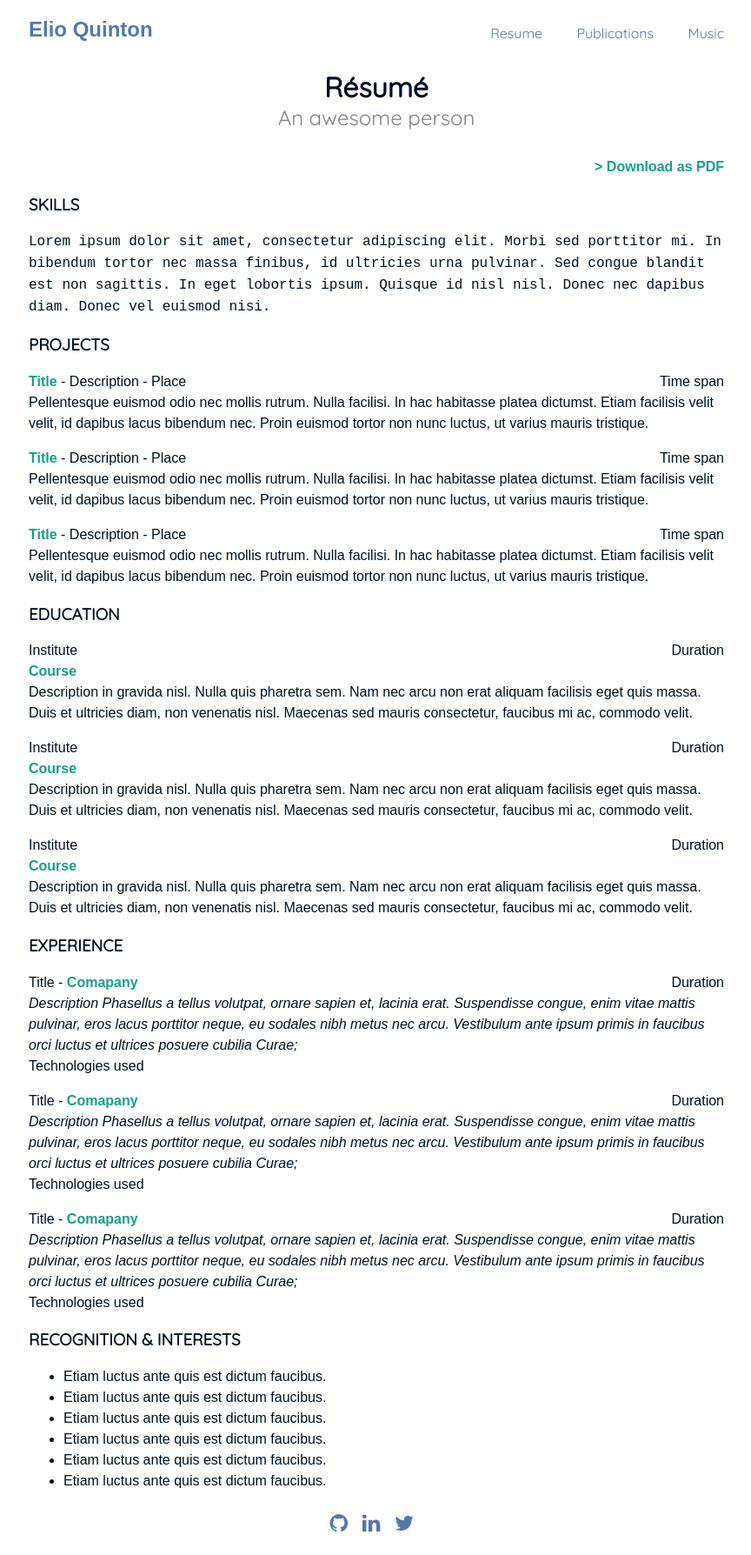
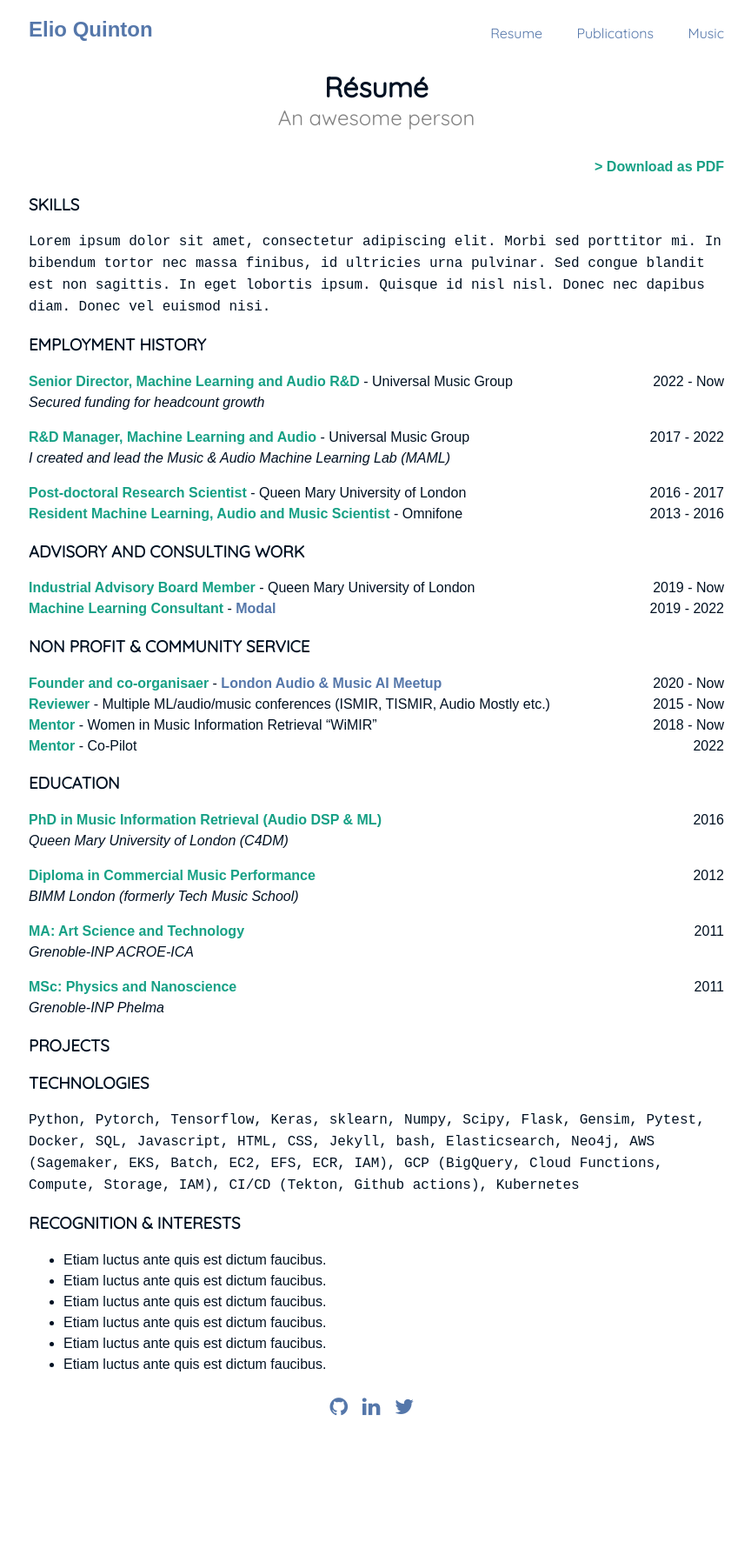
Before and after one commit to elioquinton/elioquinton.github.io, a Jekyll site: the page built from resume.md, in a window 1280 px wide. Shown: the whole page at 87% size, without its empty margins (207-1071 px from the left). Built offline with Jekyll 4.4.1, drawn with Linux system fonts in a browser that asks for light colours; after the commit the page ends 1654 px from its top, so only the background shows below that.

Commit message:
updated resume

````diff
--- a/resume.md
+++ b/resume.md
@@ -10,45 +10,50 @@ subtitle: An awesome person
 ### SKILLS
 ``` Lorem ipsum dolor sit amet, consectetur adipiscing elit. Morbi sed porttitor mi. In bibendum tortor nec massa finibus, id ultricies urna pulvinar. Sed congue blandit est non sagittis. In eget lobortis ipsum. Quisque id nisl nisl. Donec nec dapibus diam. Donec vel euismod nisi.  ```
 
-### PROJECTS
-**Title** - Description - Place <span style="float: right; ">Time span</span>
-Pellentesque euismod odio nec mollis rutrum. Nulla facilisi. In hac habitasse platea dictumst. Etiam facilisis velit velit, id dapibus lacus bibendum nec. Proin euismod tortor non nunc luctus, ut varius mauris tristique.
 
-**Title** - Description - Place <span style="float: right; ">Time span</span>
-Pellentesque euismod odio nec mollis rutrum. Nulla facilisi. In hac habitasse platea dictumst. Etiam facilisis velit velit, id dapibus lacus bibendum nec. Proin euismod tortor non nunc luctus, ut varius mauris tristique.
 
-**Title** - Description - Place <span style="float: right; ">Time span</span>
-Pellentesque euismod odio nec mollis rutrum. Nulla facilisi. In hac habitasse platea dictumst. Etiam facilisis velit velit, id dapibus lacus bibendum nec. Proin euismod tortor non nunc luctus, ut varius mauris tristique.
+### EMPLOYMENT HISTORY
+
+**Senior Director, Machine Learning and Audio R&D** - Universal Music Group <span style="float: right; ">2022 - Now</span>
+_Secured funding for headcount growth_
+
+
+**R&D Manager, Machine Learning and Audio** - Universal Music Group <span style="float: right; ">2017 - 2022</span>
+_I created and lead the Music & Audio Machine Learning Lab (MAML)_
+
+**Post-doctoral Research Scientist** - Queen Mary University of London <span style="float: right; ">2016 - 2017</span>
+**Resident Machine Learning, Audio and Music Scientist** - Omnifone <span style="float: right; ">2013 - 2016</span>
+
+### ADVISORY AND CONSULTING WORK
+
+**Industrial Advisory Board Member** - Queen Mary University of London <span style="float: right; ">2019 - Now</span>
+**Machine Learning Consultant** - [Modal](https://www.modal.org.uk) <span style="float: right; ">2019 - 2022</span>
+
+### NON PROFIT & COMMUNITY SERVICE
+**Founder and co-organisaer** - [London Audio & Music AI Meetup](https://www.meetup.com/london-audio-and-music-ai-meetup/)<span style="float: right; ">2020 - Now</span>
+**Reviewer** - Multiple ML/audio/music conferences (ISMIR, TISMIR, Audio Mostly etc.)<span style="float: right; ">2015 - Now</span>
+**Mentor** - Women in Music Information Retrieval “WiMIR” <span style="float: right; ">2018 - Now</span>
+**Mentor** - Co-Pilot <span style="float: right; ">2022</span>
+
 
 ### EDUCATION
 
-Institute <span style="float: right; ">Duration</span>
-**Course**
-Description in gravida nisl. Nulla quis pharetra sem. Nam nec arcu non erat aliquam facilisis eget quis massa. Duis et ultricies diam, non venenatis nisl. Maecenas sed mauris consectetur, faucibus mi ac, commodo velit.
+**PhD in Music Information Retrieval (Audio DSP & ML)** <span style="float: right; ">2016</span>
+_Queen Mary University of London (C4DM)_
 
-Institute <span style="float: right; ">Duration</span>
-**Course**
-Description in gravida nisl. Nulla quis pharetra sem. Nam nec arcu non erat aliquam facilisis eget quis massa. Duis et ultricies diam, non venenatis nisl. Maecenas sed mauris consectetur, faucibus mi ac, commodo velit.
+**Diploma in Commercial Music Performance** <span style="float: right; ">2012</span>
+_BIMM London (formerly Tech Music School)_
 
-Institute <span style="float: right; ">Duration</span>
-**Course**
-Description in gravida nisl. Nulla quis pharetra sem. Nam nec arcu non erat aliquam facilisis eget quis massa. Duis et ultricies diam, non venenatis nisl. Maecenas sed mauris consectetur, faucibus mi ac, commodo velit.
+**MA: Art Science and Technology** <span style="float: right; ">2011</span>
+_Grenoble-INP ACROE-ICA_
 
-### EXPERIENCE
+**MSc: Physics and Nanoscience** <span style="float: right; ">2011</span>
+_Grenoble-INP Phelma_
 
-Title - **Comapany** <span style="float: right; ">Duration</span>
-_Description Phasellus a tellus volutpat, ornare sapien et, lacinia erat. Suspendisse congue, enim vitae mattis pulvinar, eros lacus porttitor neque, eu sodales nibh metus nec arcu. Vestibulum ante ipsum primis in faucibus orci luctus et ultrices posuere cubilia Curae;_
-Technologies used
+### PROJECTS
 
-
-Title - **Comapany** <span style="float: right; ">Duration</span>
-_Description Phasellus a tellus volutpat, ornare sapien et, lacinia erat. Suspendisse congue, enim vitae mattis pulvinar, eros lacus porttitor neque, eu sodales nibh metus nec arcu. Vestibulum ante ipsum primis in faucibus orci luctus et ultrices posuere cubilia Curae;_
-Technologies used
-
-Title - **Comapany** <span style="float: right; ">Duration</span>
-_Description Phasellus a tellus volutpat, ornare sapien et, lacinia erat. Suspendisse congue, enim vitae mattis pulvinar, eros lacus porttitor neque, eu sodales nibh metus nec arcu. Vestibulum ante ipsum primis in faucibus orci luctus et ultrices posuere cubilia Curae;_
-Technologies used
-
+### TECHNOLOGIES
+```Python, Pytorch, Tensorflow, Keras, sklearn, Numpy, Scipy, Flask, Gensim, Pytest, Docker, SQL, Javascript, HTML, CSS, Jekyll, bash, Elasticsearch, Neo4j, AWS (Sagemaker, EKS, Batch, EC2, EFS, ECR, IAM), GCP (BigQuery, Cloud Functions, Compute, Storage, IAM), CI/CD (Tekton, Github actions), Kubernetes```
 
 ### RECOGNITION & INTERESTS
 
````
